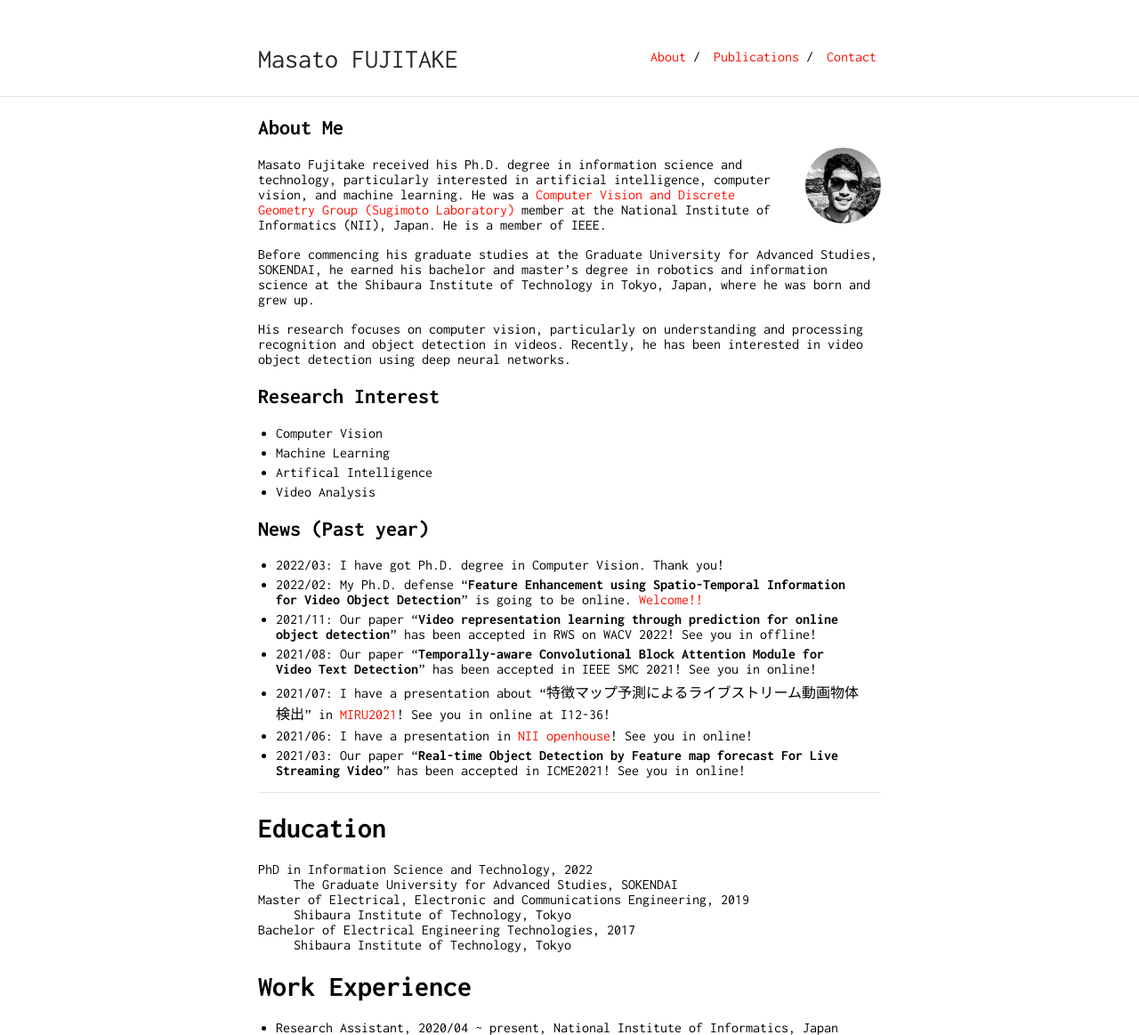
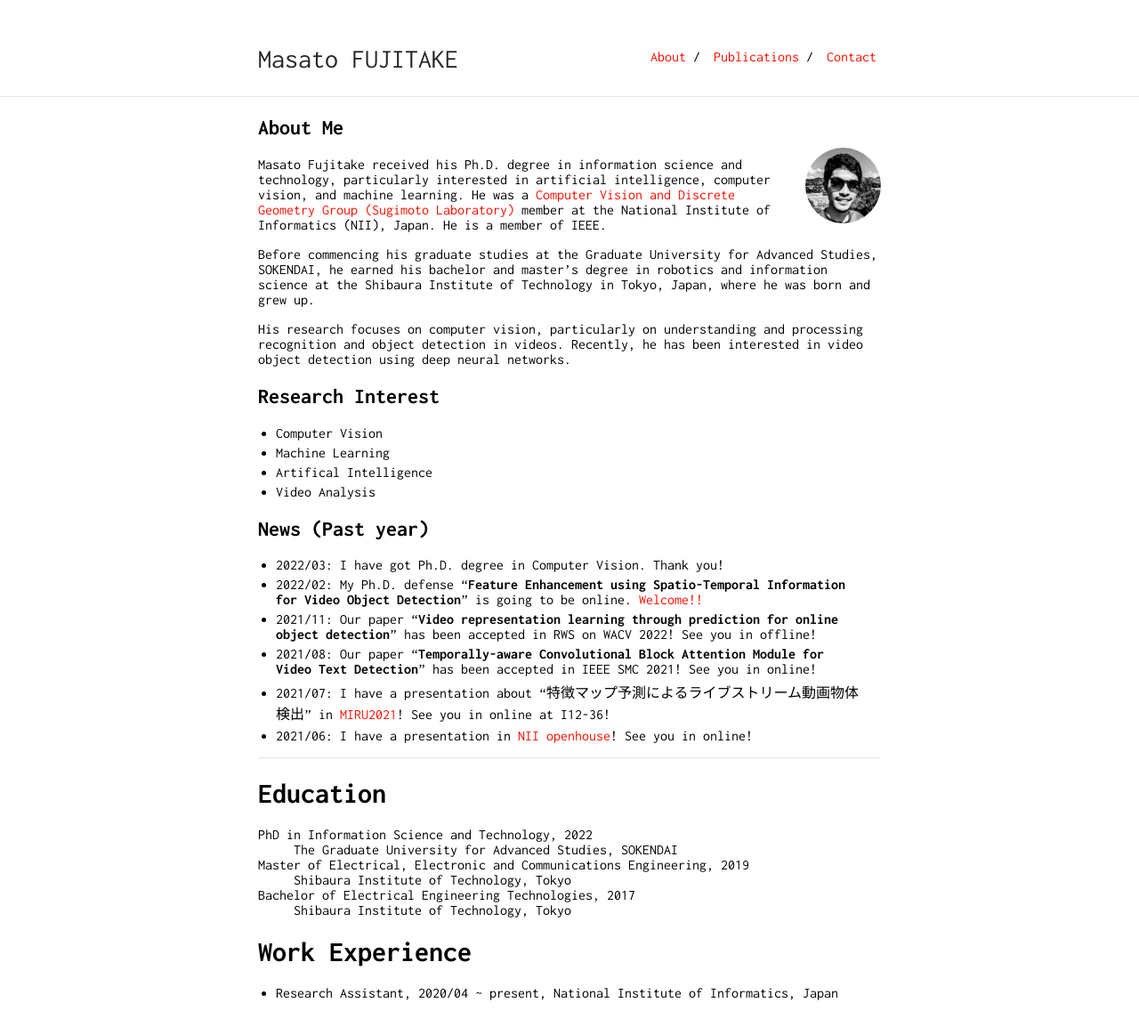
Before and after one commit to Swall0w/Swall0w.github.io, a Jekyll site: the page built from index.md, in a window 1280 px wide. Shown: the whole page at 89% size. Built offline with Jekyll 4.4.1, drawn with Linux system fonts in a browser that asks for light colours; our own code applies the rules of GitHub Pages for plain Markdown files; after the commit the page ends 1124 px from its top, so only the background shows below that.

Commit message:
[update]: index.

```diff
--- a/index.md
+++ b/index.md
@@ -31,7 +31,6 @@ Recently, he has been interested in video object detection using deep neural net
 - 2021/08: Our paper "**Temporally-aware Convolutional Block Attention Module for Video Text Detection**" has been accepted in IEEE SMC 2021! See you in online!
 - 2021/07: I have a presentation about "特徴マップ予測によるライブストリーム動画物体検出" in [MIRU2021](http://cvim.ipsj.or.jp/MIRU2021/)! See you in online at I12-36!
 - 2021/06: I have a presentation in [NII openhouse](https://www.nii.ac.jp/openhouse/)! See you in online!
-- 2021/03: Our paper "**Real-time Object Detection by Feature map forecast For Live Streaming Video**" has been accepted in ICME2021! See you in online!
 
 
 ---
```
